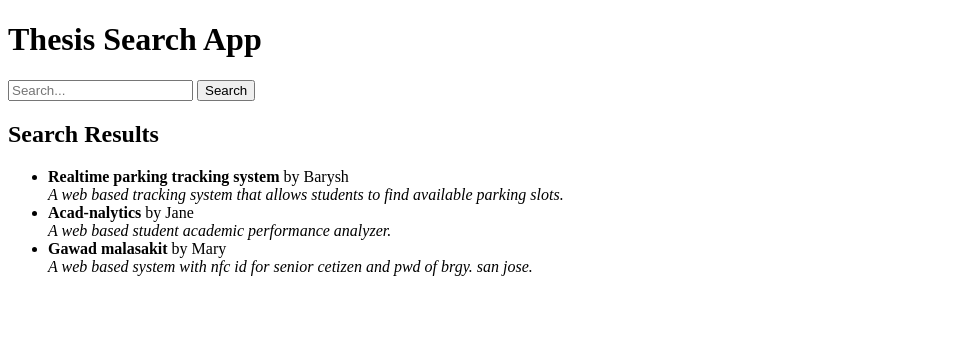
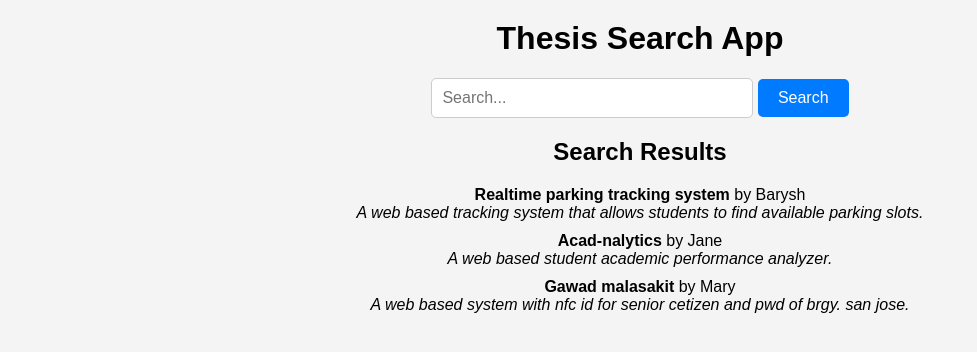
Before and after one commit to elordegithub/thesis_search_app, a Django app: template thesis_search_app/thesisapp/templates/thesis_search/search.html in a window 1280 px wide. Shown: the top 352 px of the page, without its empty margins (0-977 px from the left). Run offline with Django 5.2, Linux system fonts and the light colour scheme; the template is opened without the code that fills it: values that come from a table or form of the project are taken from there, others are empty; data comes from the database, SQL or seed files in the repository; both versions use the stored data as it was after the commit.

Commit message:
Fix the searching of thesis datas and displayed output

```diff
--- a/thesis_search_app/thesisapp/templates/thesis_search/search.html
+++ b/thesis_search_app/thesisapp/templates/thesis_search/search.html
@@ -1,6 +1,71 @@
+<!-- search.html -->
+
 <!DOCTYPE html>
 <html lang="en">
 <head>
+    <meta charset="UTF-8">
+    <meta name="viewport" content="width=device-width, initial-scale=1.0">
+    <title>Thesis Search</title>
+    <style>
+        body {
+            font-family: Arial, sans-serif;
+            margin: 0;
+            padding: 0;
+            background-color: #f4f4f4;
+        }
+
+        h1 {
+            text-align: center;
+            margin-top: 20px;
+        }
+
+        form {
+            text-align: center;
+            margin-top: 20px;
+        }
+
+        input[type="text"] {
+            width: 300px;
+            padding: 10px;
+            border: 1px solid #ccc;
+            border-radius: 5px;
+            font-size: 16px;
+        }
+
+        button[type="submit"] {
+            padding: 10px 20px;
+            background-color: #007bff;
+            color: #fff;
+            border: none;
+            border-radius: 5px;
+            font-size: 16px;
+            cursor: pointer;
+        }
+
+        button[type="submit"]:hover {
+            background-color: #0056b3;
+        }
+
+        h2 {
+            margin-top: 20px;
+            text-align: center;
+        }
+
+        ul {
+            list-style-type: none;
+            padding: 0;
+            text-align: center;
+        }
+
+        li {
+            margin-top: 10px;
+        }
+
+        p {
+            margin-top: 20px;
+            text-align: center;
+        }
+    </style>
 </head>
 <body>
     <h1>Thesis Search App</h1>
```
Also changed, not shown: thesis_search_app/thesisapp/views.py (+8 -3 lines), thesis_search_app/db.sqlite3.
